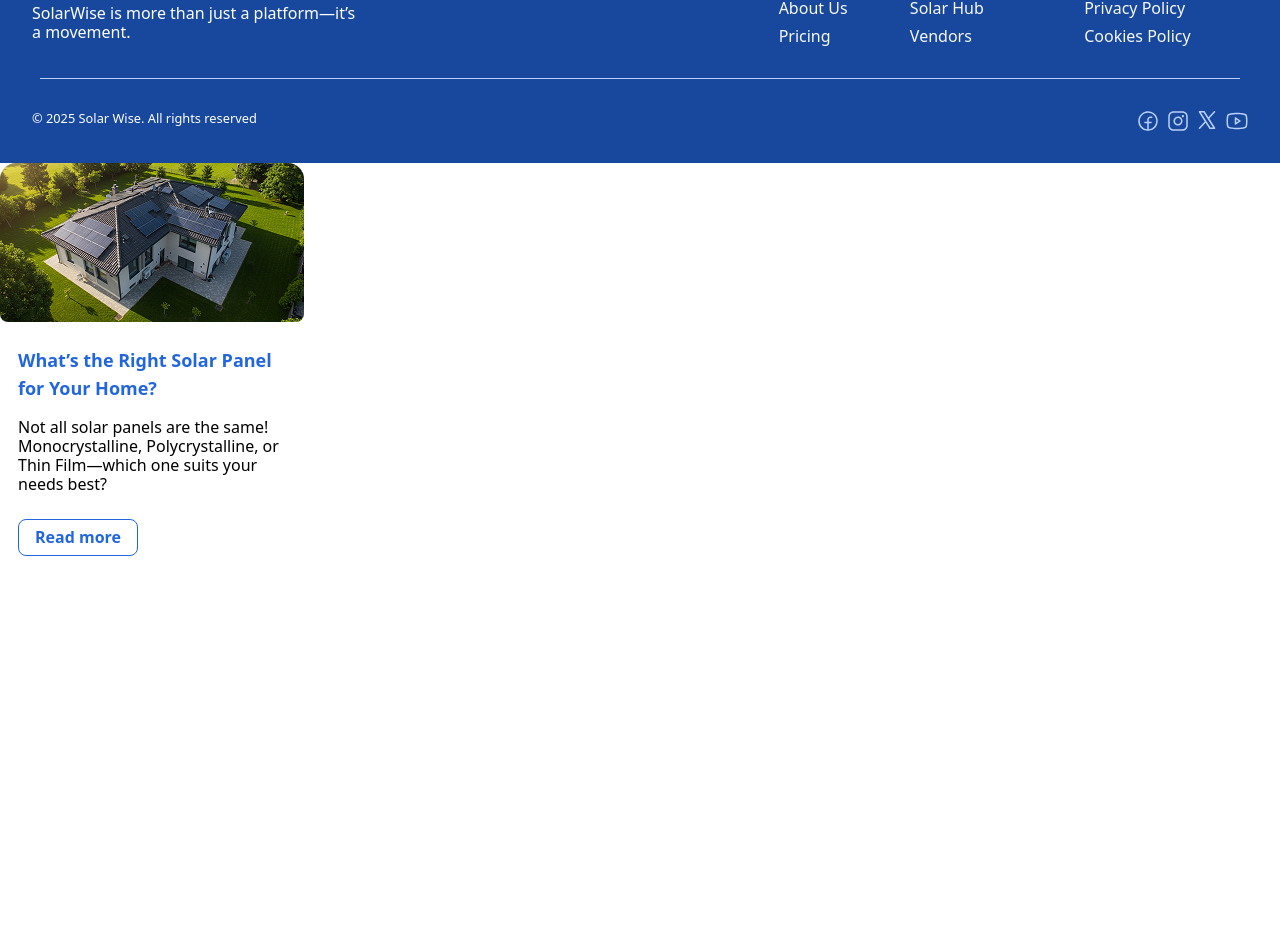
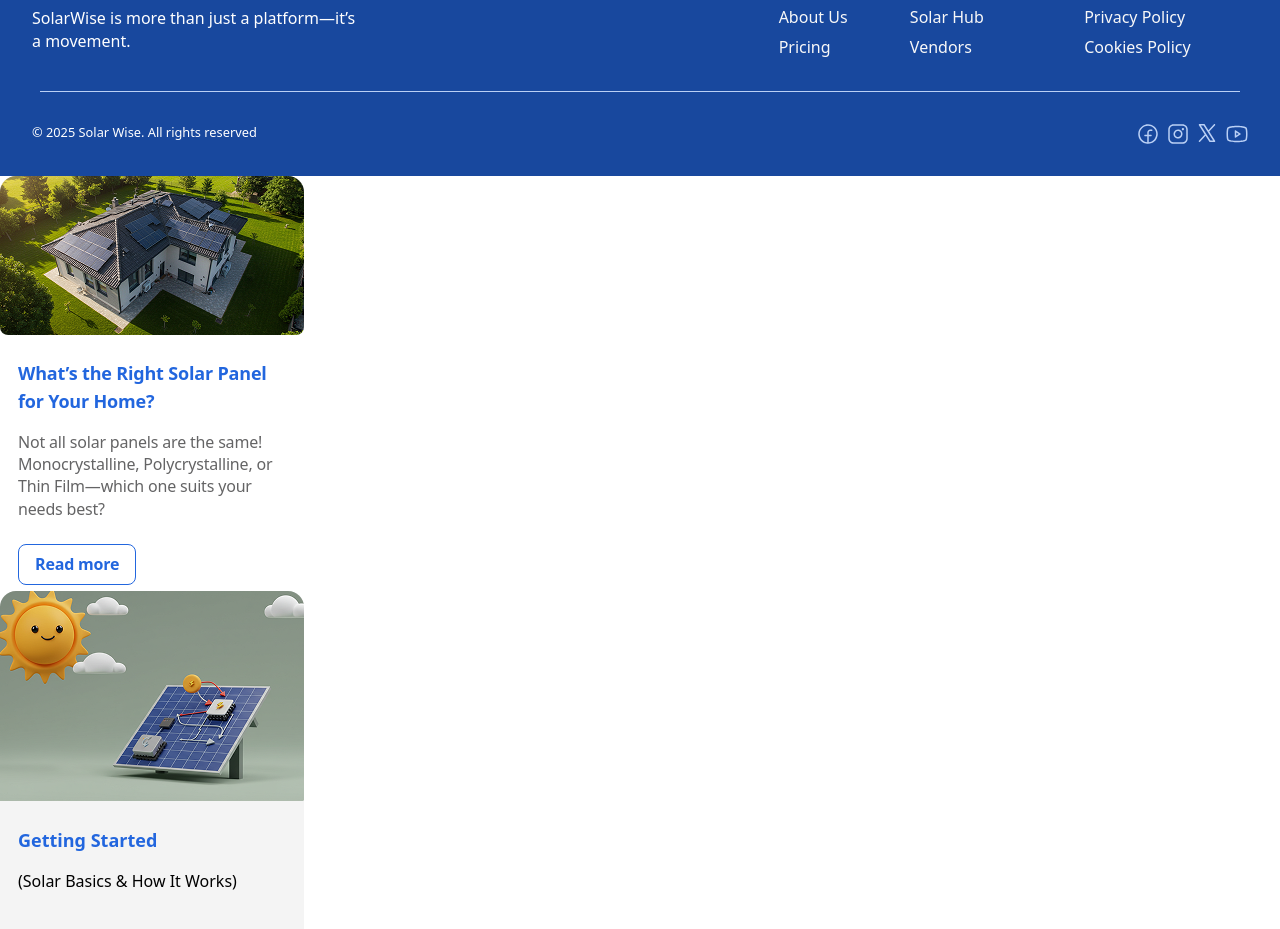
Before and after one commit to AugustineAniobasi/SolarWise-web, a React (Vite) app: page / in a window 1280 px wide. Shown: the part 215-1144 px from the top of the page. Before the commit the page ends 800 px from the top, so only its background shows below. Built offline with nearby package versions, Linux system fonts and the light colour scheme.

Commit message:
Add category option to card component enhancing Card functionality.

```diff
--- a/src/App.jsx
+++ b/src/App.jsx
@@ -3,6 +3,7 @@ import Header from "./components/HeaderComponent";
 import Footer from "./components/FooterComponent";
 import Card from "./components/CardComponent";
 import solarHome from "./assets/images/solar-home.png";
+import gettingStarted from "./assets/images/getting-started.png";
 import Banner from "./components/BannerComponent";
 
 function App() {
@@ -13,6 +14,12 @@ function App() {
       "Not all solar panels are the same! Monocrystalline, Polycrystalline, or Thin Film—which one suits your needs best?",
   };
 
+  const categorySample = {
+    image: gettingStarted,
+    title: "Getting Started",
+    content: "(Solar Basics & How It Works)",
+  };
+
   return (
     <>
       <Banner>
@@ -21,9 +28,18 @@ function App() {
       <Header />
       <Footer />
       <Card
+        for="blog"
         image={cardSample.image}
         title={cardSample.title}
         content={cardSample.content}
+        link="#"
+      />
+      <Card
+        for="category"
+        image={categorySample.image}
+        title={categorySample.title}
+        content={categorySample.content}
+        link="#"
       />
     </>
   );
--- a/src/components/ButtonComponent.jsx
+++ b/src/components/ButtonComponent.jsx
@@ -1,4 +1,6 @@
 export default function Button(props) {
+  // Add the necessary classes to the button based on the type prop
+  // type prop should be either "primary" or "secondary"
   const className =
     props.type === "primary"
       ? "text-primary-500 border-1 border-primary-500 rounded-lg font-semibold"
--- a/src/components/CardComponent.jsx
+++ b/src/components/CardComponent.jsx
@@ -1,8 +1,21 @@
 import Button from "./ButtonComponent";
 
+/**
+ * Card component to display content with optional hover effect.
+ *
+ * @param {Object} props - The properties object.
+ * @param {string} props.for - The type of card, either "blog" or "category".
+ * @param {string} props.image - The URL of the image to display in the card.
+ * @param {string} props.title - The title of the card.
+ * @param {string} props.content - The content or description of the card.
+ * @param {string} props.link - The URL to link to when the card is clicked.
+ */
+
 export default function Card(props) {
-  return (
-    <div className="flex h-[415px] max-w-[304px] flex-col items-start gap-6 overflow-hidden rounded-[1rem] bg-white">
+  const cardContent = (
+    <div
+      className={`flex h-[415px] max-w-[304px] flex-col items-start gap-6 overflow-hidden rounded-[1rem] ${props.for === "blog" ? "bg-white tracking-[-0.18px] text-neutral-800" : "bg-[#f4f4f4] transition-transform duration-300 hover:scale-105"}`}
+    >
       <img src={props.image} alt="" />
       <div className="px-[18px] text-left">
         <h3 className="text-primary-500 mb-4 flex-1 text-lg font-bold">
@@ -10,11 +23,21 @@ export default function Card(props) {
         </h3>
         <p>{props.content}</p>
       </div>
-      <div className="px-[18px]">
-        <Button type="primary" link="#">
-          Read more
-        </Button>
-      </div>
+      {props.for === "blog" ? (
+        <div className="px-[18px]">
+          <Button type="primary" link={props.link}>
+            Read more
+          </Button>
+        </div>
+      ) : (
+        ""
+      )}
     </div>
   );
+
+  return props.for !== "blog" ? (
+    <a href={props.link}>{cardContent}</a>
+  ) : (
+    cardContent
+  );
 }
--- a/src/index.css
+++ b/src/index.css
@@ -9,7 +9,7 @@
 }
 
 body {
-  line-height: 1.2;
+  line-height: 1.4;
   --webkit-font-smoothing: antialiased;
 }
 
```
Also changed, not shown: src/assets/images/getting-started.png (added).
